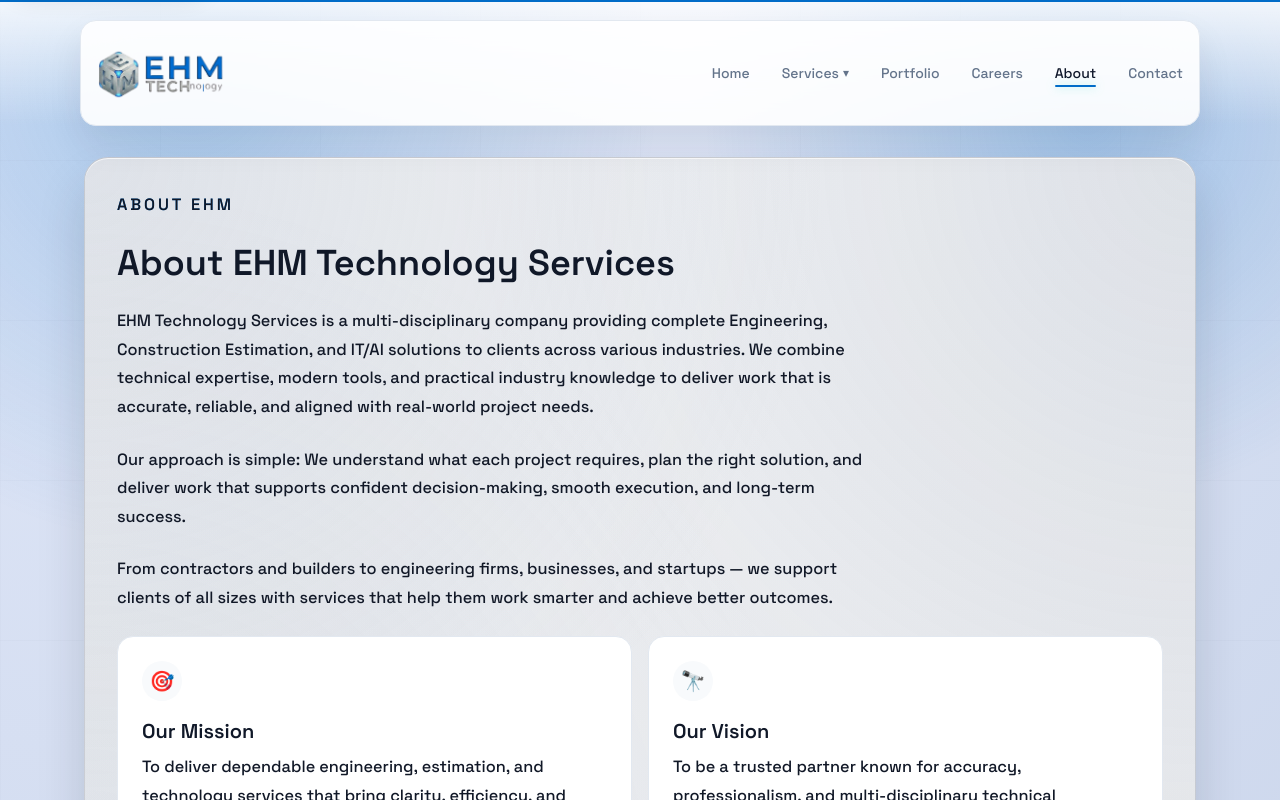
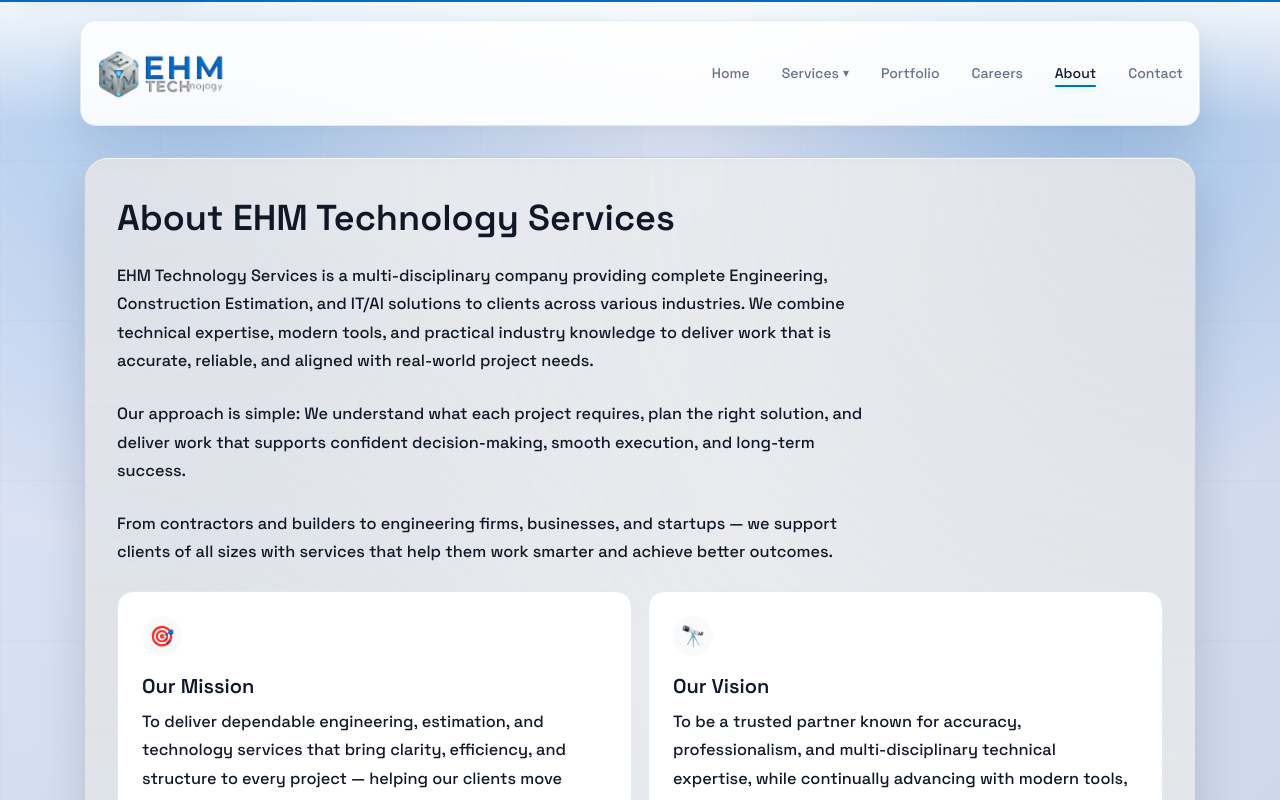
Before and after one commit to Ateeb-333/ehm-tech-site, a Next.js app: page /about in a window 1280 px wide. Shown: the top 800 px of the page. Built offline with nearby package versions, Linux system fonts and the light colour scheme.

Commit message:
Remove redundant label from about page

```diff
--- a/app/about/page.tsx
+++ b/app/about/page.tsx
@@ -59,9 +59,6 @@ export default function AboutPage() {
         animate={{ opacity: 1, y: 0 }}
         className="section-card p-6 md:p-8 space-y-6"
       >
-        <p className="text-xs font-semibold uppercase tracking-[0.18em] text-gradient-label">
-          ABOUT EHM
-        </p>
         <h1 className="mt-2 text-3xl md:text-4xl font-semibold text-slate-900">
           About EHM Technology Services
         </h1>
```
